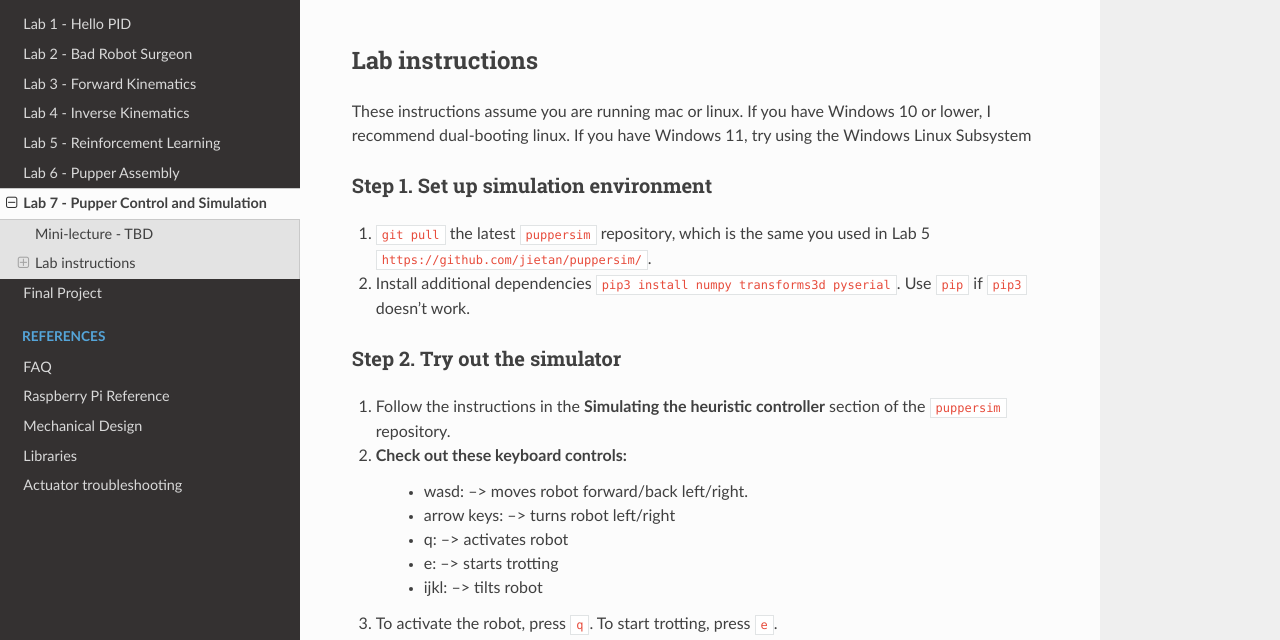
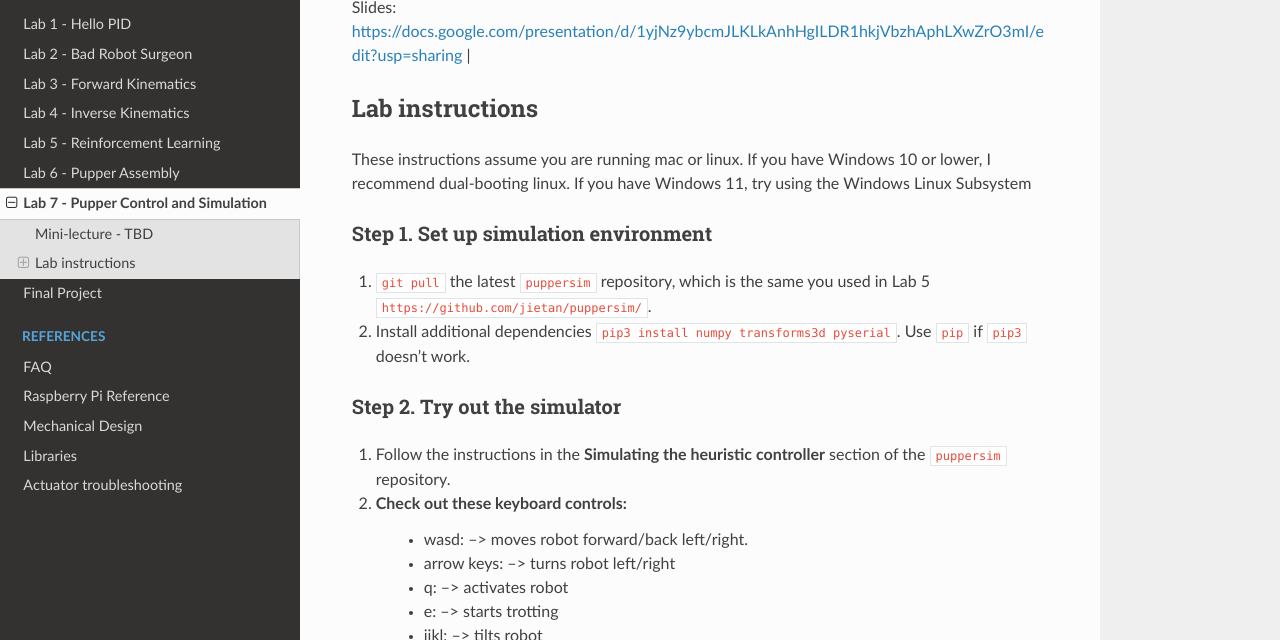
Before and after one commit to stanfordroboticsclub/pupperv3-independent-study, a Sphinx documentation site: the page built from docs/course-material/lab-7-spr22.rst, in a window 1280 px wide and 900 px high, scrolled down 484 px, cut to the strip 260-900 px from the top of the window. Built offline with Sphinx 7.4.7 and the Read the Docs theme 2.0.0, drawn with Linux system fonts in a browser that asks for light colours; some of the changed lines change nothing that is shown.

Commit message:
add slides link

```diff
--- a/docs/course-material/lab-7-spr22.rst
+++ b/docs/course-material/lab-7-spr22.rst
@@ -12,8 +12,8 @@ Mini-lecture - TBD
         <iframe src="https://www.youtube.com/embed/0JgusquiDxg" frameborder="0" allowfullscreen style="position: absolute; top: 0; left: 0; width: 100%; height: 100%;"></iframe>
     </div>
 
+Slides: https://docs.google.com/presentation/d/1yjNz9ybcmJLKLkAnhHgILDR1hkjVbzhAphLXwZrO3mI/edit?usp=sharing
 |
-
 
 Lab instructions
 -------------------
```
